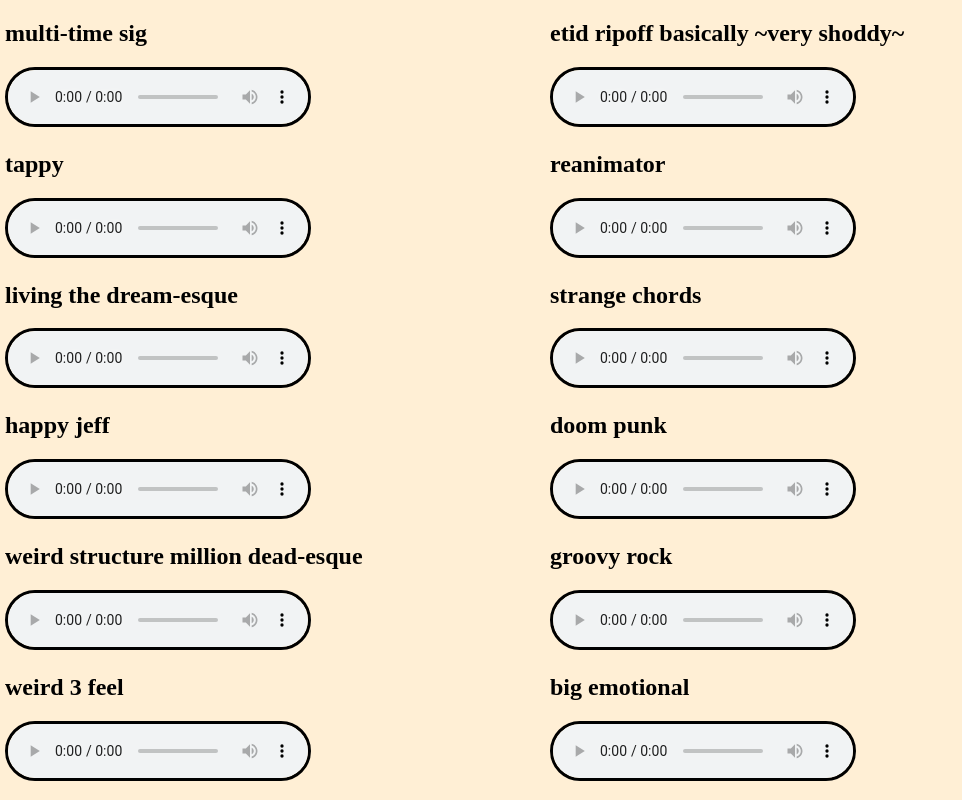
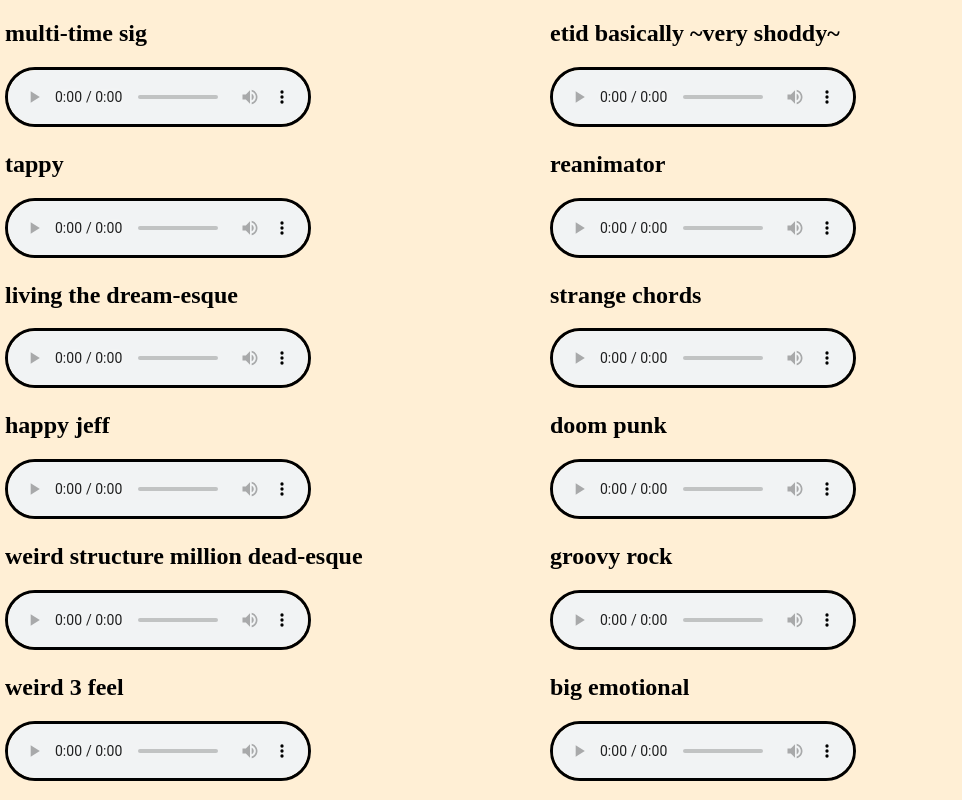
Before and after one commit to akw131099/demo-dump, a plain HTML site: page index.html in a window 1280 px wide. Shown: the top 800 px of the page, without its empty margins (0-962 px from the left). Drawn offline with Linux system fonts and the light colour scheme.

Commit message:
changed some text

```diff
--- a/index.html
+++ b/index.html
@@ -59,7 +59,7 @@
       </div>
 
      <div class="sec2">
-      <h2>etid ripoff basically ~very shoddy~</h2>
+      <h2>etid basically ~very shoddy~</h2>
       <audio controls>
         <source src="./etid ripoff basically.mp3" type="audio/mp3" />
       </audio>
```
